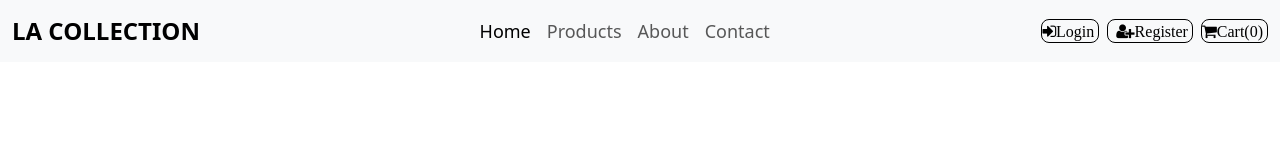
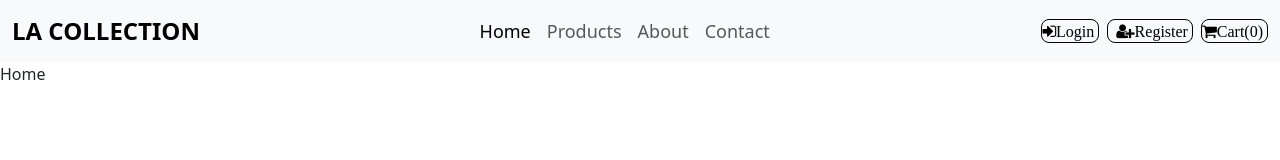
Before and after one commit to owinogabriel/React-Hooks-API, a React (Create React App) app in the folder commerce/: page / in a window 1280 px wide. Shown: the top 160 px of the page. Built offline with nearby package versions, Linux system fonts and the light colour scheme.

Commit message:
Import Home.js added

```diff
--- a/commerce/src/App.js
+++ b/commerce/src/App.js
@@ -1,5 +1,6 @@
 
 import './App.css';
+import Home from './component/Home';
 import Header from './component/Navbar';
 
 
@@ -7,6 +8,7 @@ function App() {
   return (
     <div>
       <Header />
+      <Home />
     </div>
   );
 }
```
